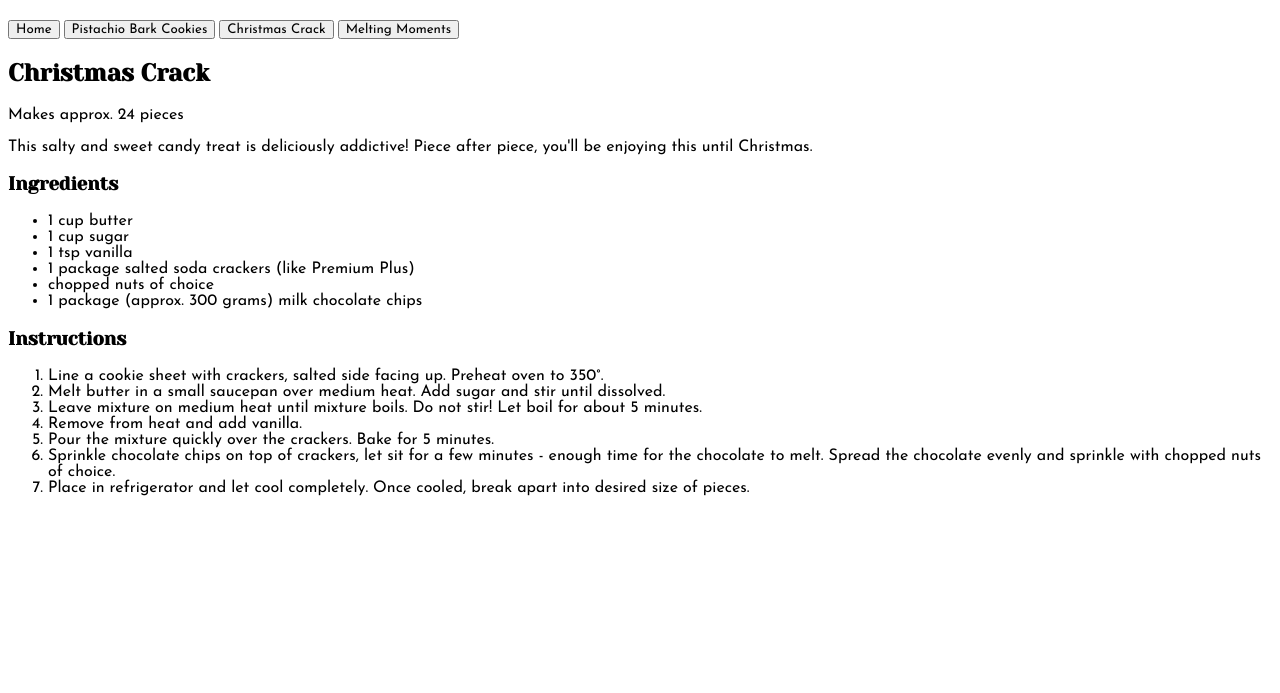
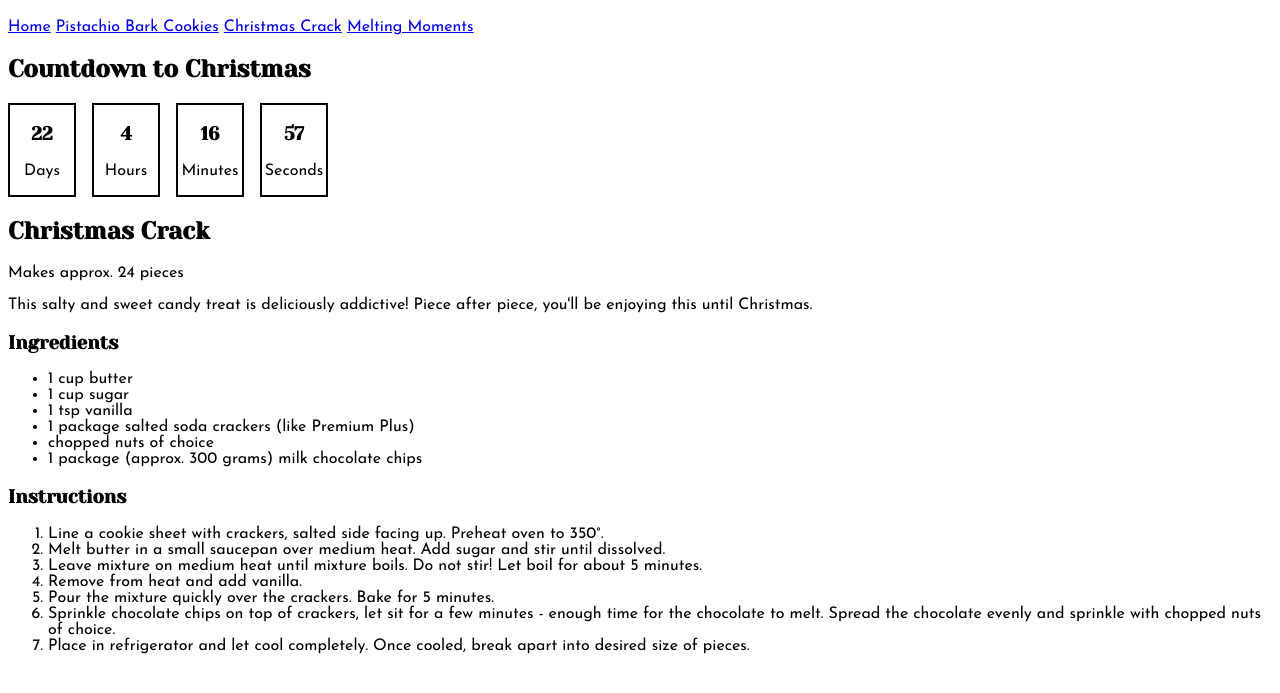
Before and after one commit to gianna-rs/final_assignment, a plain HTML site: page crack.html in a window 1280 px wide. Shown: the part 61-754 px from the top of the page. Drawn offline with Linux system fonts and the light colour scheme.

Commit message:
updated nav and added styling to countdown clock

```diff
--- a/crack.html
+++ b/crack.html
@@ -13,12 +13,33 @@
   <header>
     <h1>Mama Gianna's Holiday Treats</h1>
     <nav>
-      <a href="index.html"><button>Home</button></a>
-      <a href="pistachio.html"><button>Pistachio Bark Cookies</button></a>
-      <a href="crack.html"><button>Christmas Crack</button></a>
-      <a href="melting.html"><button>Melting Moments</button></a>
+      <a href="index.html">Home</a>
+      <a href="pistachio.html">Pistachio Bark Cookies</a>
+      <a href="crack.html">Christmas Crack</a>
+      <a href="melting.html">Melting Moments</a>
     </nav>
   </header>
+  <aside id="countdown-clock">
+    <h2>Countdown to Christmas</h2>
+    <section id="countdown-numbers">
+      <div class="ticker">
+        <h3 id="numberDays"></h3>
+        <p>Days</p>
+      </div>
+      <div class="ticker">
+        <h3 id="numberHours"></h3>
+        <p>Hours</p>
+      </div>
+      <div class="ticker">
+        <h3 id="numberMinutes"></h3>
+        <p>Minutes</p>
+      </div>
+      <div class="ticker">
+        <h3 id="numberSeconds"></h3>
+        <p>Seconds</p>
+      </div>
+    </section>
+  </aside>
   <main>
     <h2>Christmas Crack</h2>
     <p>Makes approx. 24 pieces</p>
--- a/styles.css
+++ b/styles.css
@@ -9,10 +9,25 @@ h3 {
 }
 
 p,
-button,
+nav,
 li {
   font-family: Josefin Sans, sans-serif;
 }
 #hero-image {
   max-width: 50%;
 }
+
+#countdown-clock {
+}
+
+.ticker {
+  border: 2px solid black;
+  width: 4rem;
+}
+
+#countdown-numbers {
+  display: flex;
+  flex-direction: row;
+  gap: 1rem;
+  text-align: center;
+}
```
Also changed, not shown: index.html (+7 -5 lines), melting.html (+25 -4 lines), pistachio.html (+25 -4 lines).
